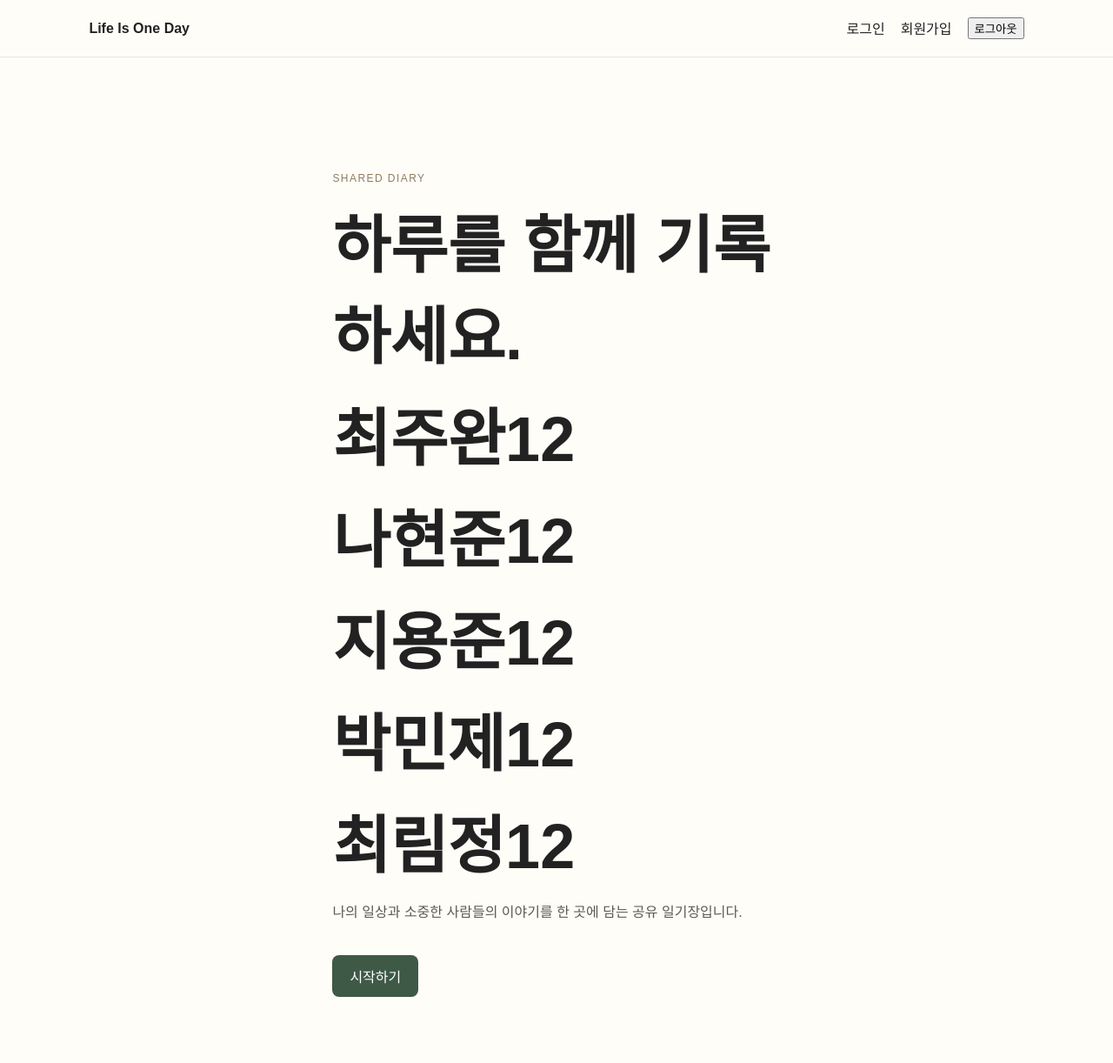
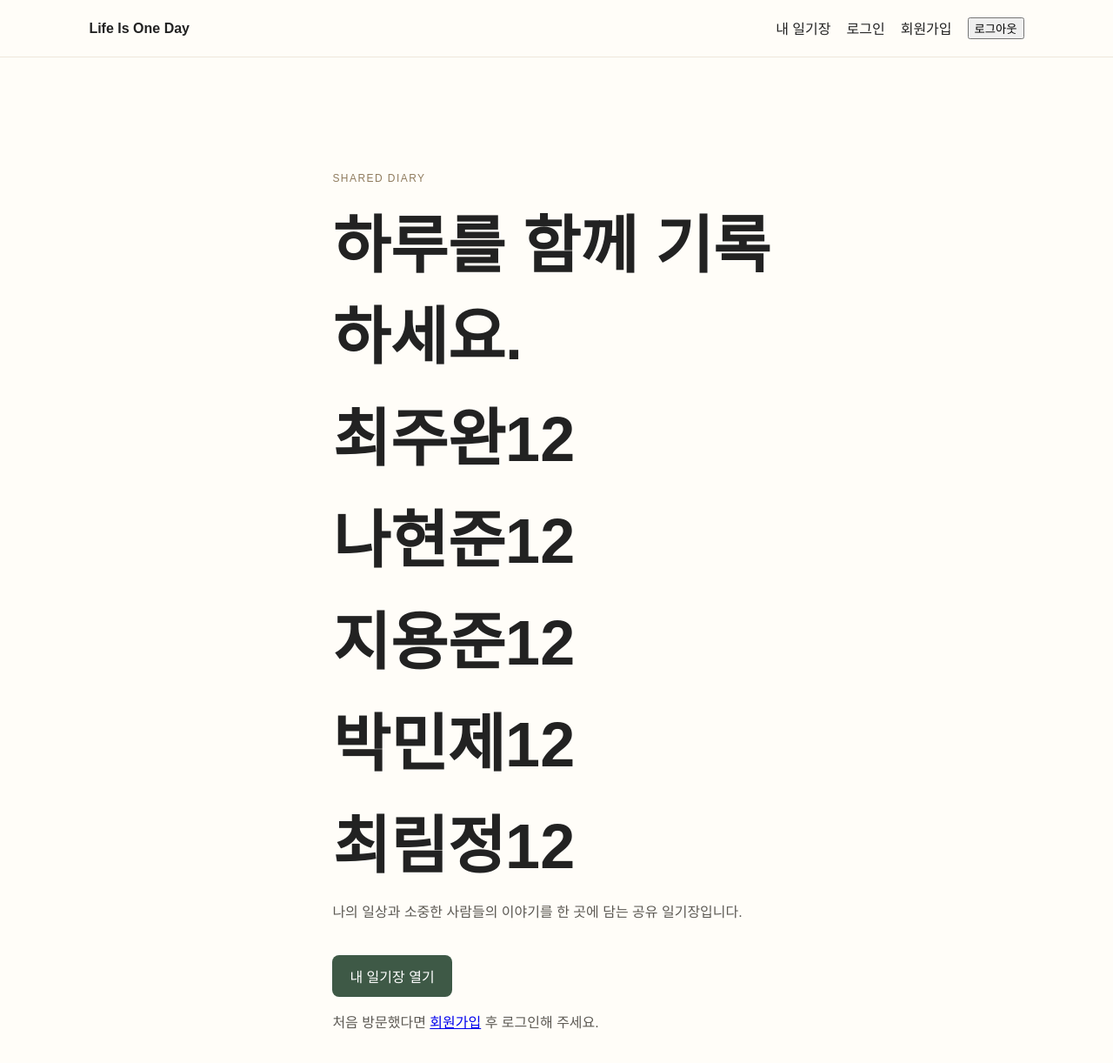
Before and after one commit to choijuwan124/lifeisoneday_web, a plain HTML site: page frontend/index.html in a window 1280 px wide. Shown: the whole page at 87% size. Drawn offline with Linux system fonts and the light colour scheme.

Commit message:
fix: connect home to diaries and show logout errors

```diff
--- a/frontend/index.html
+++ b/frontend/index.html
@@ -10,6 +10,7 @@
     <header class="site-header">
       <a class="logo" href="index.html">Life Is One Day</a>
       <nav aria-label="주요 메뉴">
+        <a href="group/group-list.html">내 일기장</a>
         <a href="auth/login.html">로그인</a>
         <a href="auth/signup.html">회원가입</a>
         <button id="logout-button" type="button">로그아웃</button>
@@ -17,6 +18,7 @@
     </header>
 
     <main>
+      <p id="logout-message" role="alert" aria-live="assertive" hidden></p>
       <section class="hero">
         <p class="eyebrow">SHARED DIARY</p>
         <h1>하루를 함께 기록하세요.</h1>
@@ -26,7 +28,8 @@
         <h1>박민제12</h1>
         <h1>최림정12</h1>
         <p>나의 일상과 소중한 사람들의 이야기를 한 곳에 담는 공유 일기장입니다.</p>
-        <a class="button" href="auth/signup.html">시작하기</a>
+        <a class="button" href="group/group-list.html">내 일기장 열기</a>
+        <p>처음 방문했다면 <a href="auth/signup.html">회원가입</a> 후 로그인해 주세요.</p>
       </section>
     </main>
 
```
